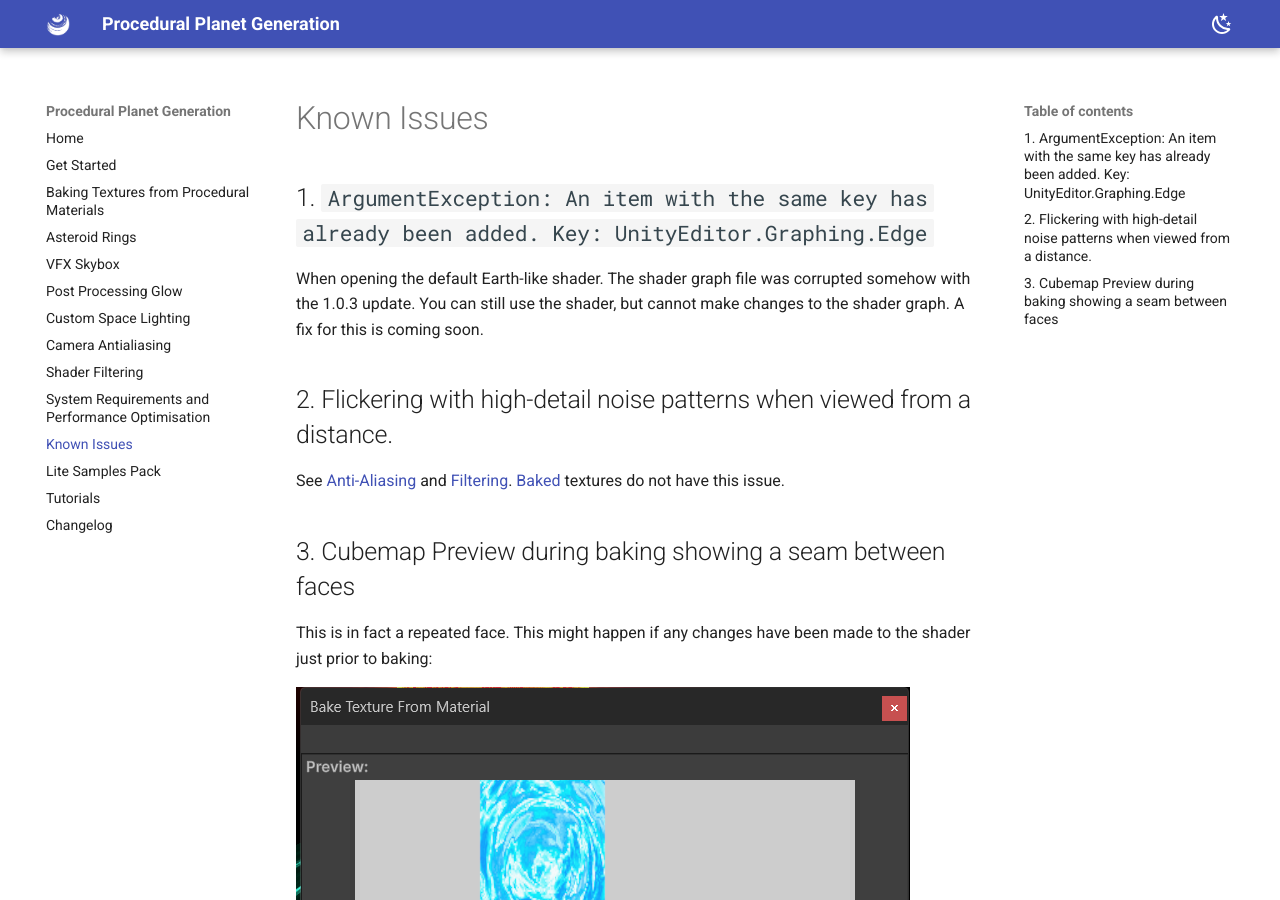
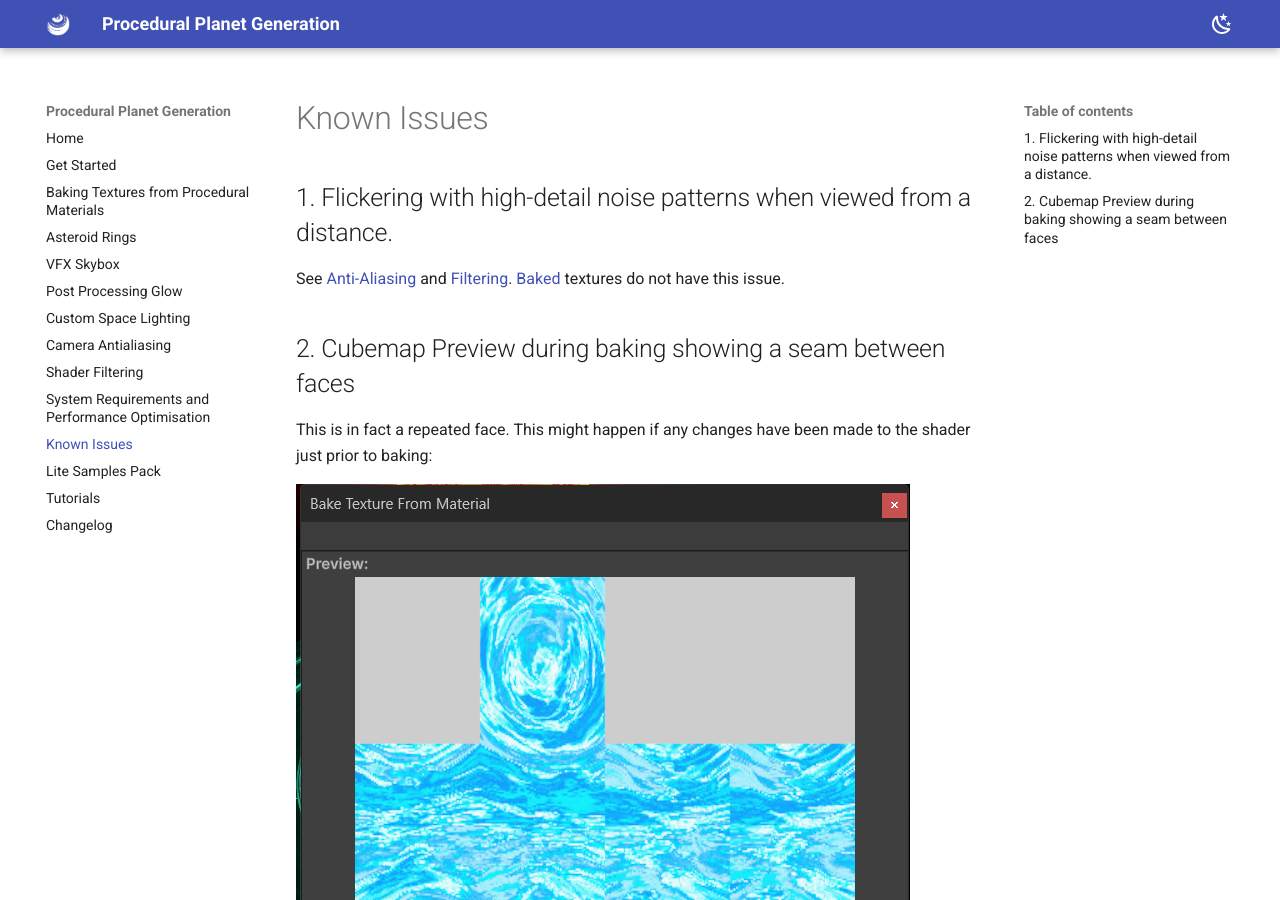
Before and after one commit to Parallel-Cascades/procedural-planet-generation, an MkDocs documentation site: the page built from docs/known-issues.md, in a window 1280 px wide and 900 px high. Built offline with MkDocs 1.6.1 and Material for MkDocs 9.7.7, drawn with Linux system fonts in a browser that asks for light colours.

Commit message:
Changelog and know issues updated

```diff
--- a/docs/known-issues.md
+++ b/docs/known-issues.md
@@ -1,13 +1,10 @@
 # Known Issues
 
-## 1. `ArgumentException: An item with the same key has already been added. Key: UnityEditor.Graphing.Edge`
-When opening the default Earth-like shader. The shader graph file was corrupted somehow with the 1.0.3 update. You can still use the shader, but cannot make changes to the shader graph. A fix for this is coming soon.
-
-## 2. Flickering with high-detail noise patterns when viewed from a distance.
+## 1. Flickering with high-detail noise patterns when viewed from a distance.
 
 See [Anti-Aliasing](./antialiasing.md) and [Filtering](./filtering.md). [Baked](./baking-textures.md) textures do not have this issue.
 
-## 3. Cubemap Preview during baking showing a seam between faces
+## 2. Cubemap Preview during baking showing a seam between faces
 
 This is in fact a repeated face. This might happen if any changes have been made to the shader just prior to baking:
 
```
Also changed, not shown: docs/changelog.md (+1 -1 lines).
